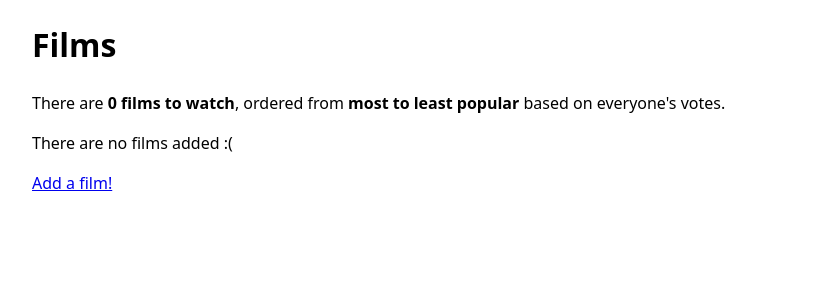
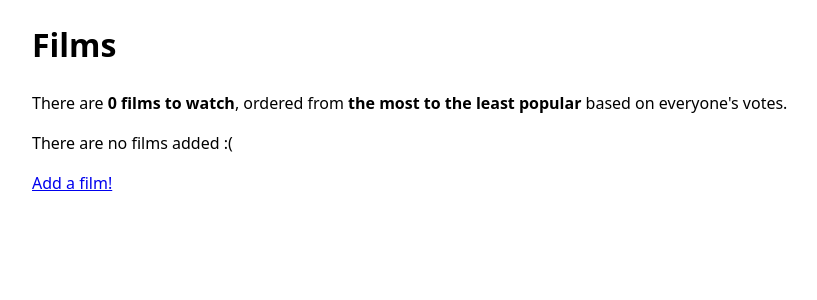
Before and after one commit to Fustra/vote4film, a Django app: page /votes/ in a window 1280 px wide. Shown: the top 300 px of the page, without its empty margins (224-1041 px from the left). Run offline with Django 3.2, Linux system fonts and the light colour scheme; the visitor is signed in with stand-in values (Sample User, id 1); data that the repository does not hold is empty; parts of the project's set-up code (start-up, migrations or seed data) failed here and were passed over; some libraries are stand-ins or nearby versions.

Commit message:
Tweak UI text

```diff
--- a/src/votes/templates/votes/vote_aggregate.html
+++ b/src/votes/templates/votes/vote_aggregate.html
@@ -23,7 +23,7 @@
   <h1>Films</h1>
   <p>
     There are <strong>{{ num_to_watch|apnumber }} films to watch</strong>,
-    ordered from <strong>most to least popular</strong> based on everyone's votes.
+    ordered from <strong>the most to the least popular</strong> based on everyone's votes.
   {% if object_list %}
     {% for film in films %}
       {% include "votes/includes/film_card.html" with film=film only %}
```
